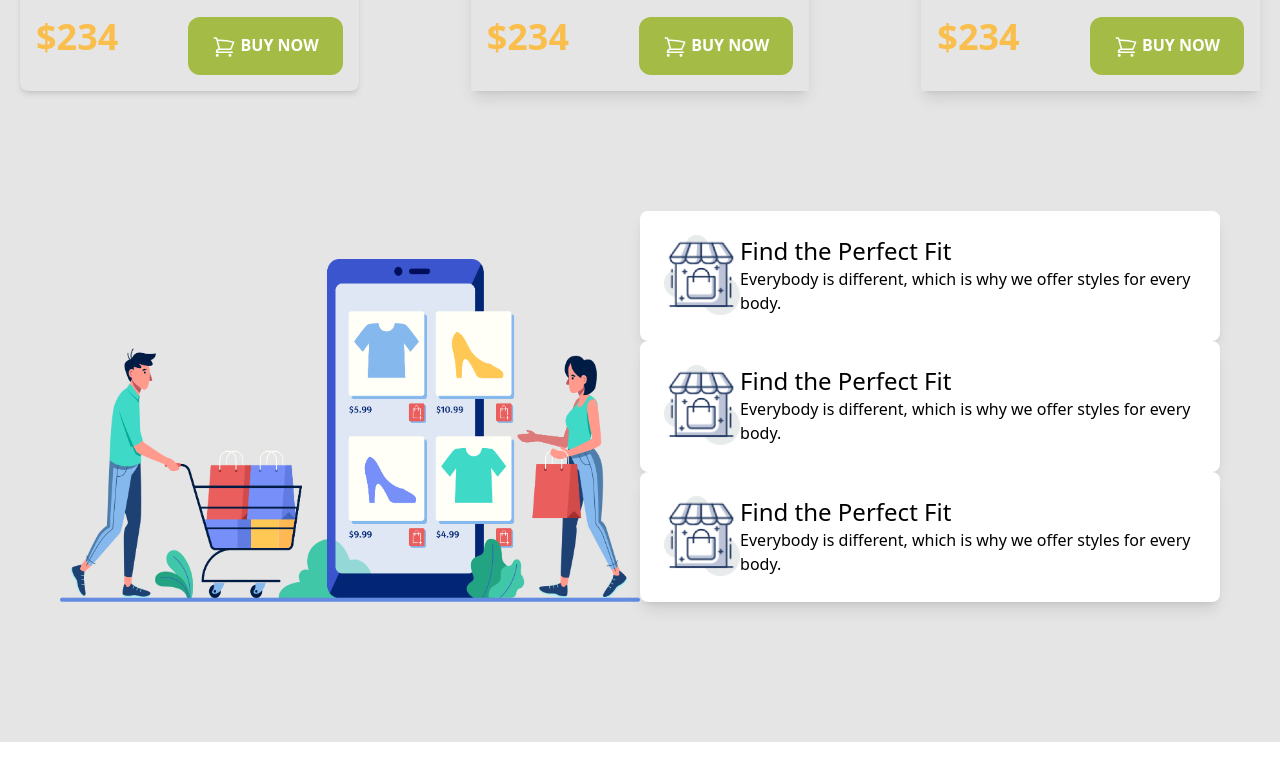
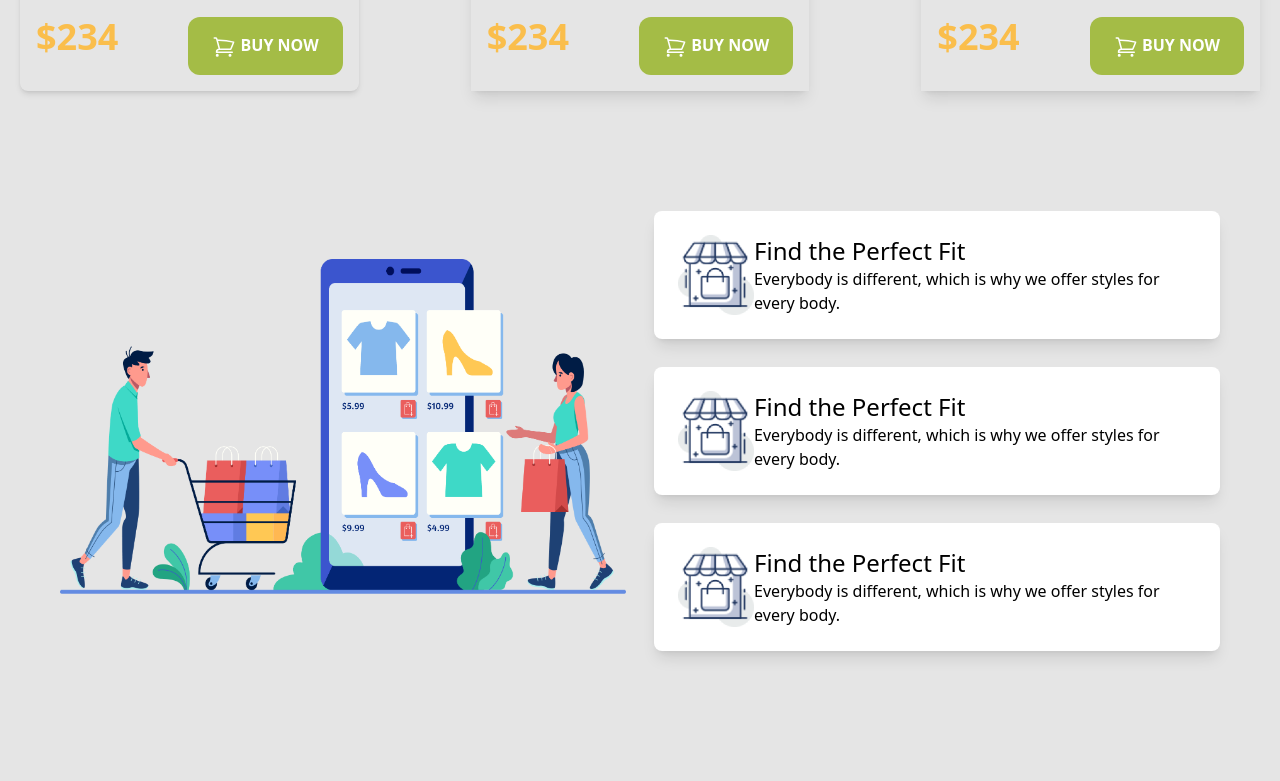
Before and after one commit to rajbalaraj/penguin-fashion-main, a plain HTML site: page index.html in a window 1280 px wide. Shown: the part 2064-2845 px from the top of the page. Before the commit the page ends 2806 px from the top, so only its background shows below. Drawn offline with nearby package versions, Linux system fonts and the light colour scheme.

Commit message:
second-commit

```diff
--- a/index.html
+++ b/index.html
@@ -240,7 +240,7 @@
             </section>
             <!-- our banifit  -->
             <section>
-                <div class="grid grid-cols-2  mt-20 my-20 p-10  ">
+                <div class="grid  lg:grid-cols-2 row-span-4 gap-7  mt-20 my-20 p-10  ">
 
                     <div class="row-span-3 mt-12  ">
                         <img src="images/shopping.png" alt="">
```
